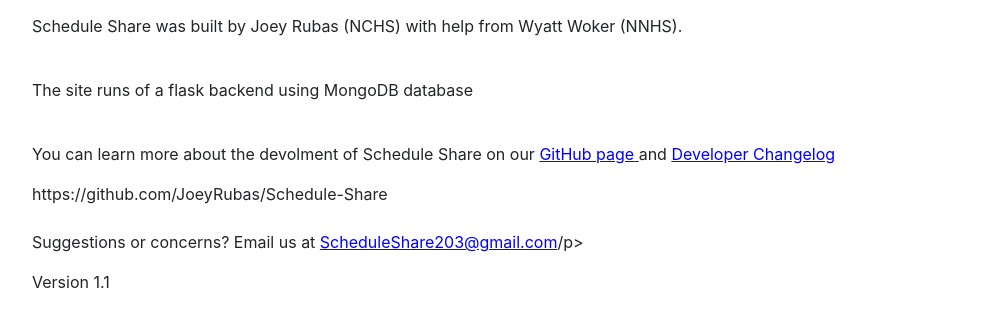
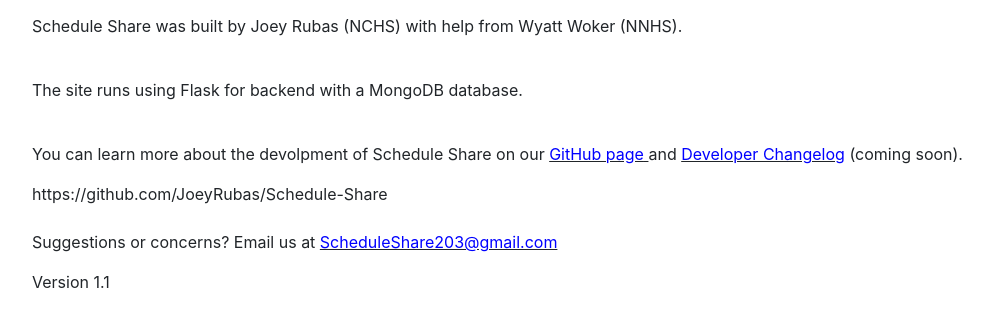
Before and after one commit to JoeyRubas/Schedule-Share, a Flask app: page /about in a window 1280 px wide. Shown: the part 56-383 px from the top of the page, without its empty margins (53-1046 px from the left). Run offline with Flask 2, Linux system fonts and the light colour scheme; some libraries are stand-ins or nearby versions.

Commit message:
Fixed grammatical errors and closed tags on the about page

```diff
--- a/templates/about.html
+++ b/templates/about.html
@@ -4,13 +4,13 @@
 
 <p>Schedule Share was built by Joey Rubas (NCHS) with help from Wyatt Woker (NNHS).  </p>
 <br>
-<p>The site runs of a flask backend using MongoDB database</p>
+<p>The site runs using Flask for backend with a MongoDB database.</p>
 <br>
-<p>You can learn more about the devolment of Schedule Share on our <u><a href="https://github.com/JoeyRubas/Schedule-Share" style="color:blue">GitHub page</a> </u> and <u><a href="changelog.html" style="color:blue">Developer Changelog</a></u> </p>
-<a >https://github.com/JoeyRubas/Schedule-Share</a>
+<p>You can learn more about the devolpment of Schedule Share on our <u><a href="https://github.com/JoeyRubas/Schedule-Share" style="color:blue">GitHub page</a> </u> and <u><a href="changelog.html" style="color:blue">Developer Changelog</a></u> (coming soon).</p>
+<a>https://github.com/JoeyRubas/Schedule-Share</a>
 <br>
 <br>
-<p>Suggestions or concerns? Email us at <u><a href="mailto:scheduleshare203@gmail.com" style="color:blue">ScheduleShare203@gmail.com</a></u>/p>
+<p>Suggestions or concerns? Email us at <u><a href="mailto:scheduleshare203@gmail.com" style="color:blue">ScheduleShare203@gmail.com</a></u></p>
 <p>Version 1.1</p>
 
 
```
